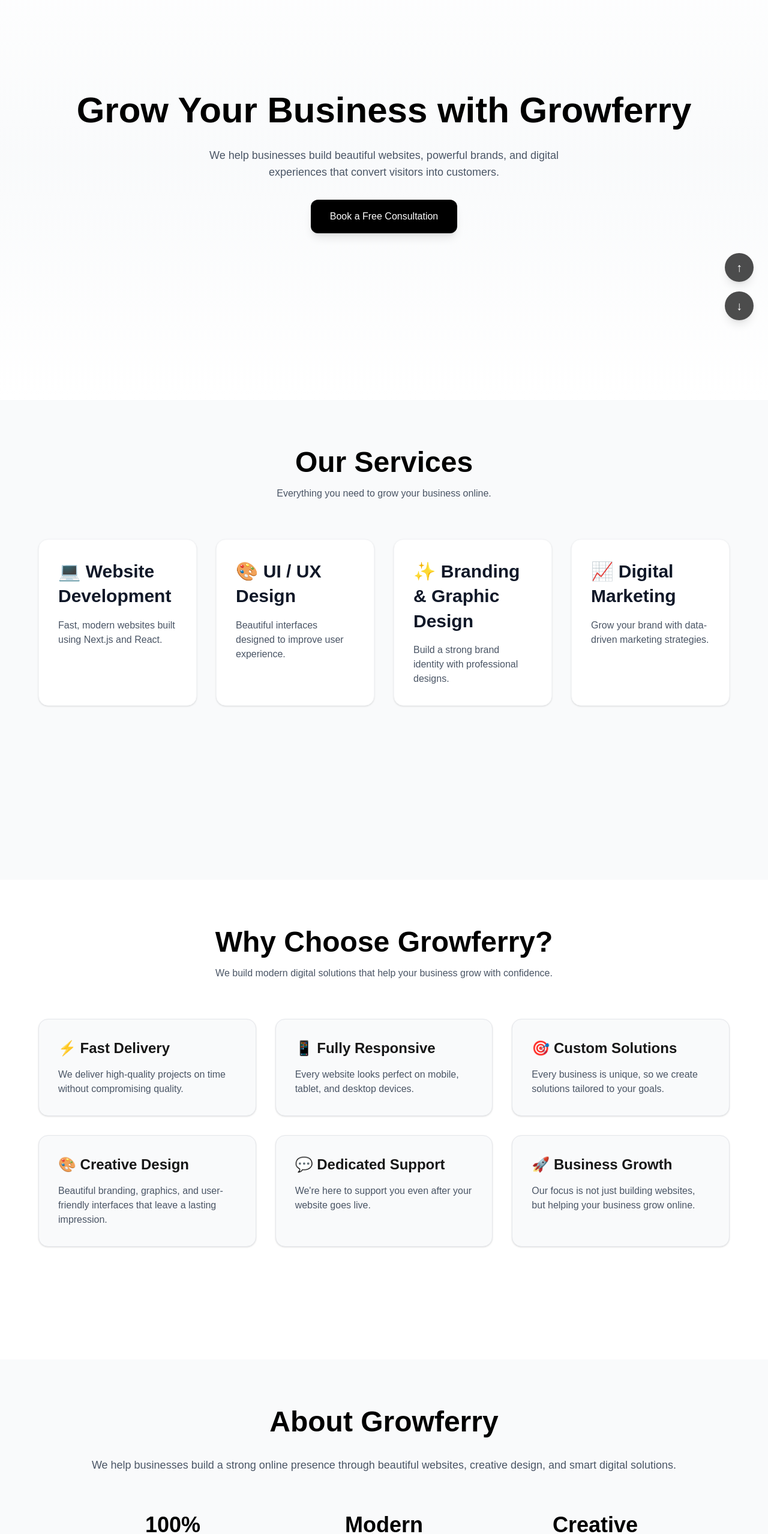
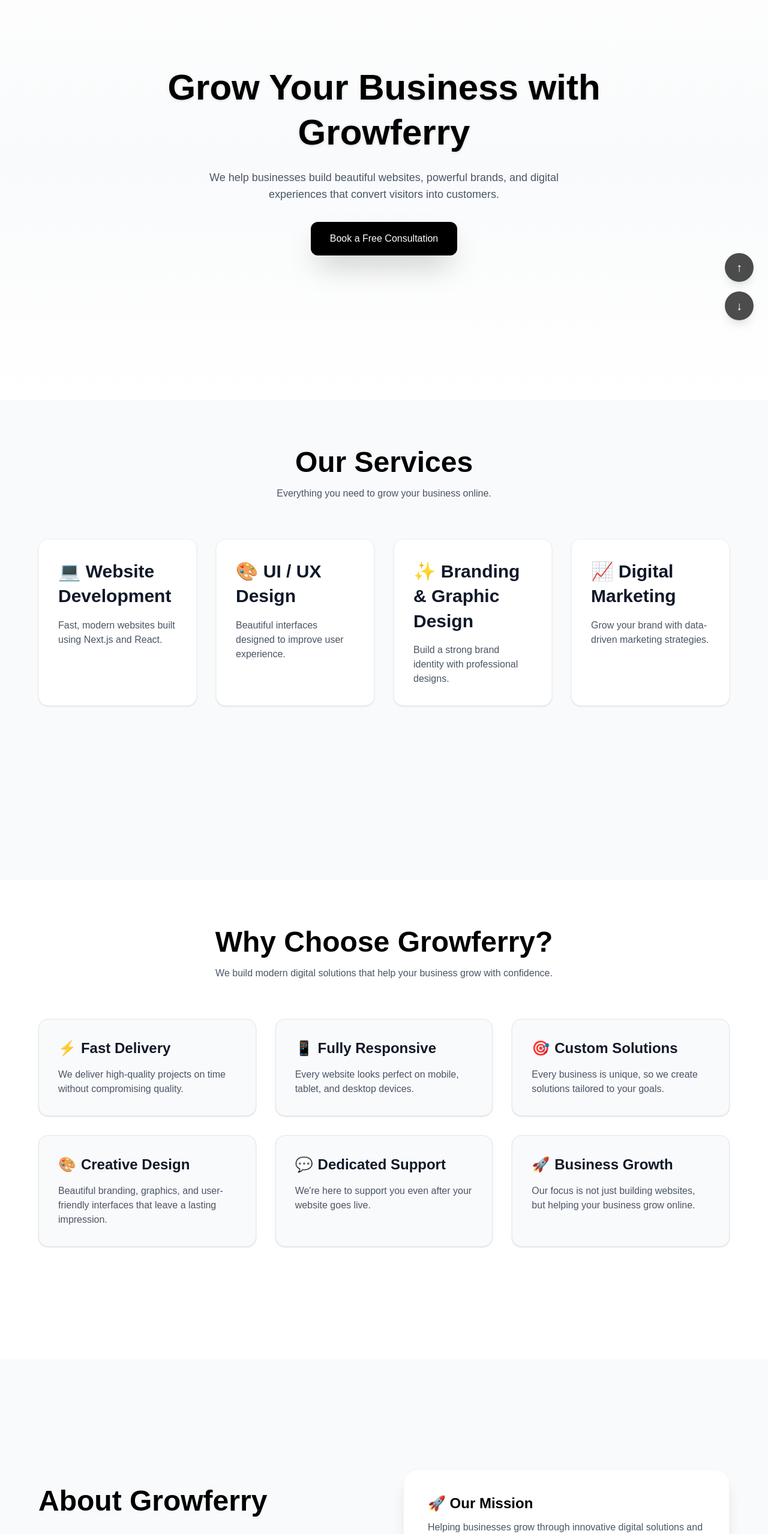
Before and after one commit to Alwinmv/growferry, a Next.js app: page / in a window 1280 px wide. Shown: the part 234-2792 px from the top of the page at 60% size. Built offline with nearby package versions, Linux system fonts and the light colour scheme.

Commit message:
Complete homepage

```diff
--- a/app/components/About.tsx
+++ b/app/components/About.tsx
@@ -1,48 +1,115 @@
+"use client";
+
+import { motion } from "framer-motion";
+
 export default function About() {
   return (
     <section
       id="about"
-  className="scroll-mt-24 min-h-screen bg-gray-50 py-20 px-6 md:px-10"
+      className="scroll-mt-24 min-h-screen bg-gray-50 py-20 px-6 md:px-10 flex items-center"
     >
-  <div className="max-w-5xl mx-auto text-center">
+      <div className="max-w-6xl mx-auto grid md:grid-cols-2 gap-16 items-center">
 
-    <h2 className="text-4xl md:text-5xl font-bold text-black">
+        {/* Left */}
+        <motion.div
+          initial={{ opacity: 0, x: -40 }}
+          whileInView={{ opacity: 1, x: 0 }}
+          viewport={{ once: true }}
+          transition={{ duration: 0.7 }}
+        >
+          <h2 className="text-4xl md:text-5xl font-bold text-black mb-6">
             About Growferry
           </h2>
 
-    <p className="mt-8 text-base md:text-lg text-gray-600 leading-8 px-2">
-        We help businesses build a strong online presence
-  through beautiful websites, creative design,
-  and smart digital solutions.
-
+          <p className="text-gray-600 leading-8 mb-6">
+            Growferry is a creative digital agency helping businesses
+            build modern websites, powerful brands, and digital experiences
+            that create real business growth.
           </p>
 
-    <div className="grid md:grid-cols-3 gap-8 mt-16">
+          <p className="text-gray-600 leading-8 mb-8">
+            We believe every business deserves a strong online presence.
+            That's why we combine creativity, technology, and strategy
+            to deliver solutions that truly make an impact.
+          </p>
+
+          <motion.button
+            className="bg-black text-white px-8 py-4 rounded-xl shadow-xl"
+            whileHover={{
+              scale: 1.03,
+              y: -2,
+            }}
+            whileTap={{
+              scale: 0.96,
+            }}
+          >
+            Learn More
+          </motion.button>
+        </motion.div>
+
+        {/* Right */}
+        <motion.div
+          initial={{ opacity: 0, x: 40 }}
+          whileInView={{ opacity: 1, x: 0 }}
+          viewport={{ once: true }}
+          transition={{ duration: 0.7 }}
+        >
+          <div className="bg-white rounded-3xl p-10 shadow-xl border border-gray-100">
+
+            <div className="space-y-8">
 
               <div>
-       <h3 className="text-3xl md:text-4xl font-bold text-black">
-  100%
+                <h3 className="text-2xl font-bold text-black">
+                  🚀 Our Mission
                 </h3>
-        <p className="text-gray-600 mt-2">Client Focused</p>
+
+                <p className="text-gray-600 mt-3">
+                  Helping businesses grow through innovative digital
+                  solutions and modern technology.
+                </p>
               </div>
 
               <div>
-        <h3 className="text-3xl md:text-4xl font-bold text-black">
-  Modern
+                <h3 className="text-2xl font-bold text-black">
+                  💡 Our Vision
                 </h3>
-        <p className="text-gray-600 mt-2">Design Approach</p>
+
+                <p className="text-gray-600 mt-3">
+                  To become a trusted digital partner for startups,
+                  entrepreneurs, and growing businesses worldwide.
+                </p>
+              </div>
+              <div className="grid grid-cols-3 gap-6 mt-10 pt-8 border-t border-gray-200">
+
+  <div className="text-center">
+    <h3 className="text-3xl font-bold text-black">50+</h3>
+    <p className="text-gray-600 mt-2 text-sm">
+      Projects
+    </p>
   </div>
 
-      <div>
-        <h3 className="text-3xl md:text-4xl font-bold text-black">
-  Creative
-</h3>
-        <p className="text-gray-600 mt-2">Solutions</p>
+  <div className="text-center">
+    <h3 className="text-3xl font-bold text-black">30+</h3>
+    <p className="text-gray-600 mt-2 text-sm">
+      Happy Clients
+    </p>
+  </div>
+
+  <div className="text-center">
+    <h3 className="text-3xl font-bold text-black">100%</h3>
+    <p className="text-gray-600 mt-2 text-sm">
+      Commitment
+    </p>
   </div>
 
 </div>
 
             </div>
+
+          </div>
+        </motion.div>
+
+      </div>
     </section>
   );
 }
--- a/app/components/Contact.tsx
+++ b/app/components/Contact.tsx
@@ -22,11 +22,11 @@
         </h3>
 
         <div className="space-y-6 text-base md:text-lg">
-          <p>📧 <strong>Email:</strong> growferry@gmail.com</p>
+          <p><strong>Email:</strong> growferry@gmail.com</p>
 
-          <p>📱 <strong>Phone:</strong> +91 8714181898</p>
+          <p><strong>Phone:</strong> +91 8714181898</p>
 
-          <p>📍 <strong>Location:</strong> Kerala, India</p>
+          <p><strong>Location:</strong> Kerala, India</p>
         </div>
       </div>
 
--- a/app/components/Hero.tsx
+++ b/app/components/Hero.tsx
@@ -6,13 +6,51 @@ export default function Hero() {
   return (
     <motion.section
       id="home"
-      className="scroll-mt-24 min-h-screen flex flex-col justify-center items-center text-center px-6 bg-gradient-to-b from-white via-gray-50 to-white"
+     className="relative overflow-hidden scroll-mt-24 min-h-screen flex flex-col justify-center items-center text-center px-6 bg-gradient-to-b from-white via-gray-50 to-white"
       initial={{ opacity: 0, y: 40 }}
       animate={{ opacity: 1, y: 0 }}
       transition={{ duration: 0.8 }}
     >
+      <div className="absolute inset-0 -z-10 overflow-hidden">
+
+  <motion.div
+  className="absolute bottom-20 right-20 w-[30rem] h-[30rem] rounded-full bg-purple-400/40 blur-3xl"
+  animate={{
+    x: [0, -15, 0],
+    y: [0, 10, 0],
+    scale: [1, 1.05, 1],
+  }}
+  transition={{
+    duration: 24,
+    repeat: Infinity,
+    ease: "easeInOut",
+  }}
+/>
+
+  <motion.div
+  className="absolute top-20 left-20 w-96 h-96 rounded-full bg-blue-400/40 blur-3xl"
+  animate={{
+    x: [0, 15, 0],
+    y: [0, -10, 0],
+    scale: [1, 1.04, 1],
+  }}
+  transition={{
+    duration: 20,
+    repeat: Infinity,
+    ease: "easeInOut",
+  }}
+/>
+
+</div>
+<div
+  className="absolute inset-0 -z-10
+             bg-[linear-gradient(to_right,#d1d5db_1px,transparent_1px),linear-gradient(to_bottom,#d1d5db_1px,transparent_1px)]
+             bg-[size:70px_70px]
+             opacity-[0.04]"
+/>
+<div className="absolute inset-0 -z-10 bg-gradient-to-b from-white/20 via-transparent to-white" />
      <motion.h1
-  className="text-4xl md:text-6xl font-bold text-black leading-tight"
+className="max-w-5xl text-4xl md:text-6xl font-bold text-black leading-tight drop-shadow-sm"
   initial={{ opacity: 0, y: 30 }}
   animate={{ opacity: 1, y: 0 }}
   transition={{ duration: 0.8, delay: 0.2 }}
@@ -31,12 +69,12 @@ export default function Hero() {
 </motion.p>
 
      <motion.button
-  className="mt-8 bg-black text-white px-8 py-4 rounded-xl shadow-lg transition-all duration-300"
+  className="mt-8 bg-black text-white px-8 py-4 rounded-xl shadow-2xl transition-all duration-300"
   whileHover={{
-    scale: 1.08,
-    y: -3,
-    boxShadow: "0px 18px 40px rgba(77, 77, 77, 0.69)",
-  }}
+  scale: 1.03,
+  y: -2,
+  boxShadow: "0px 18px 40px rgba(77,77,77,0.25)",
+}}
   whileTap={{
     scale: 0.96,
   }}
--- a/app/components/WhyChooseUs.tsx
+++ b/app/components/WhyChooseUs.tsx
@@ -1,3 +1,46 @@
+"use client";
+
+import { motion } from "framer-motion";
+
+const features = [
+  {
+    icon: "⚡",
+    title: "Fast Delivery",
+    description:
+      "We deliver high-quality projects on time without compromising quality.",
+  },
+  {
+    icon: "📱",
+    title: "Fully Responsive",
+    description:
+      "Every website looks perfect on mobile, tablet, and desktop devices.",
+  },
+  {
+    icon: "🎯",
+    title: "Custom Solutions",
+    description:
+      "Every business is unique, so we create solutions tailored to your goals.",
+  },
+  {
+    icon: "🎨",
+    title: "Creative Design",
+    description:
+      "Beautiful branding, graphics, and user-friendly interfaces that leave a lasting impression.",
+  },
+  {
+    icon: "💬",
+    title: "Dedicated Support",
+    description:
+      "We're here to support you even after your website goes live.",
+  },
+  {
+    icon: "🚀",
+    title: "Business Growth",
+    description:
+      "Our focus is not just building websites, but helping your business grow online.",
+  },
+];
+
 export default function WhyChooseUs() {
   return (
     <section
@@ -6,59 +49,65 @@ export default function WhyChooseUs() {
     >
       <div className="max-w-6xl mx-auto">
 
-  <h2 className="text-4xl md:text-5xl font-bold text-center text-black">
+        <motion.h2
+          className="text-4xl md:text-5xl font-bold text-center text-black"
+          initial={{ opacity: 0, y: 30 }}
+          whileInView={{ opacity: 1, y: 0 }}
+          viewport={{ once: true }}
+          transition={{ duration: 0.6 }}
+        >
           Why Choose Growferry?
-    </h2>
+        </motion.h2>
 
-    <p className="text-center text-gray-600 mt-4 mb-16">
+        <motion.p
+          className="text-center text-gray-600 mt-4 mb-16"
+          initial={{ opacity: 0, y: 20 }}
+          whileInView={{ opacity: 1, y: 0 }}
+          viewport={{ once: true }}
+          transition={{ duration: 0.6, delay: 0.2 }}
+        >
           We build modern digital solutions that help your business grow with confidence.
+        </motion.p>
+
+        <motion.div
+          className="grid md:grid-cols-2 lg:grid-cols-3 gap-8"
+          initial="hidden"
+          whileInView="show"
+          viewport={{ once: true }}
+          variants={{
+            hidden: {},
+            show: {
+              transition: {
+                staggerChildren: 0.15,
+              },
+            },
+          }}
+        >
+          {features.map((feature, index) => (
+            <motion.div
+              key={index}
+              variants={{
+                hidden: { opacity: 0, y: 40 },
+                show: { opacity: 1, y: 0 },
+              }}
+              transition={{ duration: 0.5 }}
+              whileHover={{
+                y: -10,
+                scale: 1.03,
+              }}
+              className="bg-gray-50 p-8 rounded-2xl border border-gray-200 shadow hover:shadow-2xl hover:border-black/20 cursor-pointer"
+            >
+              <h3 className="text-2xl font-bold text-gray-900 mb-4">
+  <span className="mr-2">{feature.icon}</span>
+  {feature.title}
+</h3>
+
+              <p className="text-gray-600">
+                {feature.description}
               </p>
-
-    <div className="grid md:grid-cols-2 lg:grid-cols-3 gap-8">
-
-      <div className="bg-gray-50 p-8 rounded-2xl border border-gray-200 shadow hover:shadow-2xl hover:-translate-y-2 transition-all duration-300 cursor-pointer">
-        <h3 className="text-xl md:text-2xl font-semibold mb-4">⚡ Fast Delivery</h3>
-        <p className="text-gray-600">
-          We deliver high-quality projects on time without compromising quality.
-        </p>
-      </div>
-
-      <div className="bg-gray-50 p-8 rounded-2xl border border-gray-200 shadow hover:shadow-2xl hover:-translate-y-2 transition-all duration-300 cursor-pointer">
-        <h3 className="text-2xl font-semibold mb-4">📱 Fully Responsive</h3>
-        <p className="text-gray-600">
-          Every website looks perfect on mobile, tablet, and desktop devices.
-        </p>
-      </div>
-
-      <div className="bg-gray-50 p-8 rounded-2xl border border-gray-200 shadow hover:shadow-2xl hover:-translate-y-2 transition-all duration-300 cursor-pointer">
-        <h3 className="text-2xl font-semibold mb-4">🎯 Custom Solutions</h3>
-        <p className="text-gray-600">
-          Every business is unique, so we create solutions tailored to your goals.
-        </p>
-      </div>
-
-      <div className="bg-gray-50 p-8 rounded-2xl border border-gray-200 shadow hover:shadow-2xl hover:-translate-y-2 transition-all duration-300 cursor-pointer">
-        <h3 className="text-2xl font-semibold mb-4">🎨 Creative Design</h3>
-        <p className="text-gray-600">
-          Beautiful branding, graphics, and user-friendly interfaces that leave a lasting impression.
-        </p>
-      </div>
-
-      <div className="bg-gray-50 p-8 rounded-2xl border border-gray-200 shadow hover:shadow-2xl hover:-translate-y-2 transition-all duration-300 cursor-pointer">
-        <h3 className="text-2xl font-semibold mb-4">💬 Dedicated Support</h3>
-        <p className="text-gray-600">
-          We're here to support you even after your website goes live.
-        </p>
-      </div>
-
-      <div className="bg-gray-50 p-8 rounded-2xl border border-gray-200 shadow hover:shadow-2xl hover:-translate-y-2 transition-all duration-300 cursor-pointer">
-        <h3 className="text-2xl font-semibold mb-4">🚀 Business Growth</h3>
-        <p className="text-gray-600">
-          Our focus is not just building websites, but helping your business grow online.
-        </p>
-      </div>
-
-    </div>
+            </motion.div>
+          ))}
+        </motion.div>
 
       </div>
     </section>
```
Lines whose indentation alone changed are shown as unchanged.
